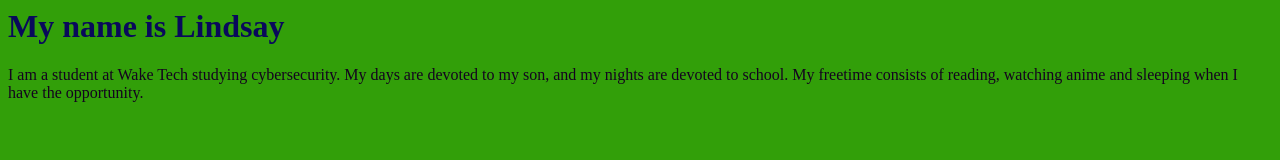
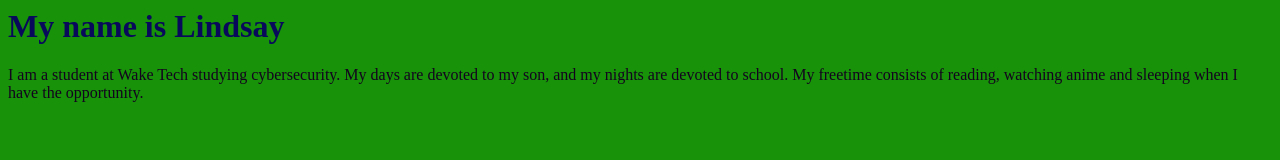
Before and after one commit to loneOokami/loneOokami.github.io, a plain HTML site: page index.html in a window 1280 px wide. Drawn offline with Linux system fonts and the light colour scheme.

Commit message:
Update index.html

```diff
--- a/index.html
+++ b/index.html
@@ -5,7 +5,7 @@
         My Personal Introduction
       </title>
       <style>
-        body{background-color:329F09;} h1{color:09095B;} p{color:14031F;}
+        body{background-color:179209;} h1{color:09095B;} p{color:14031F;}
       </style>
     </head>
     <body>
```
